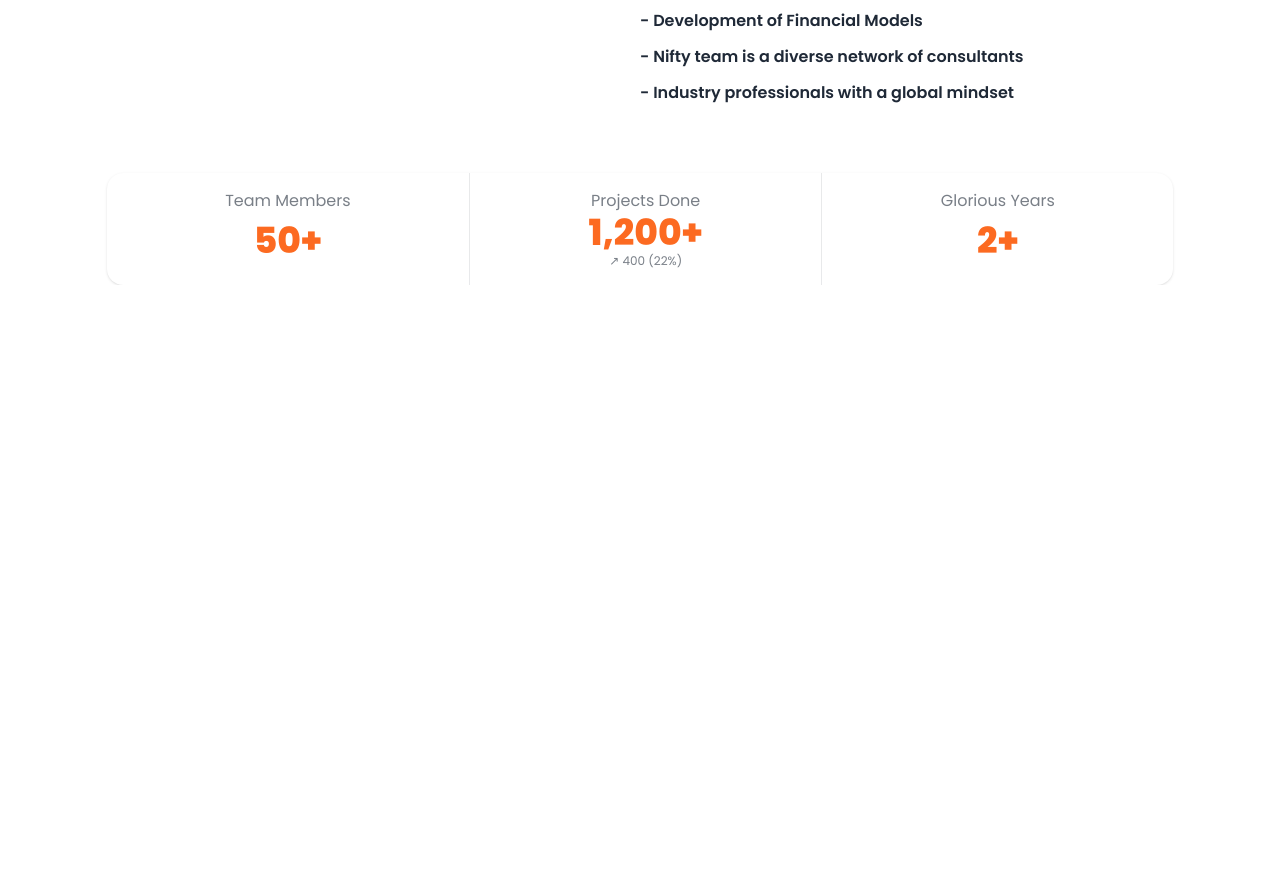
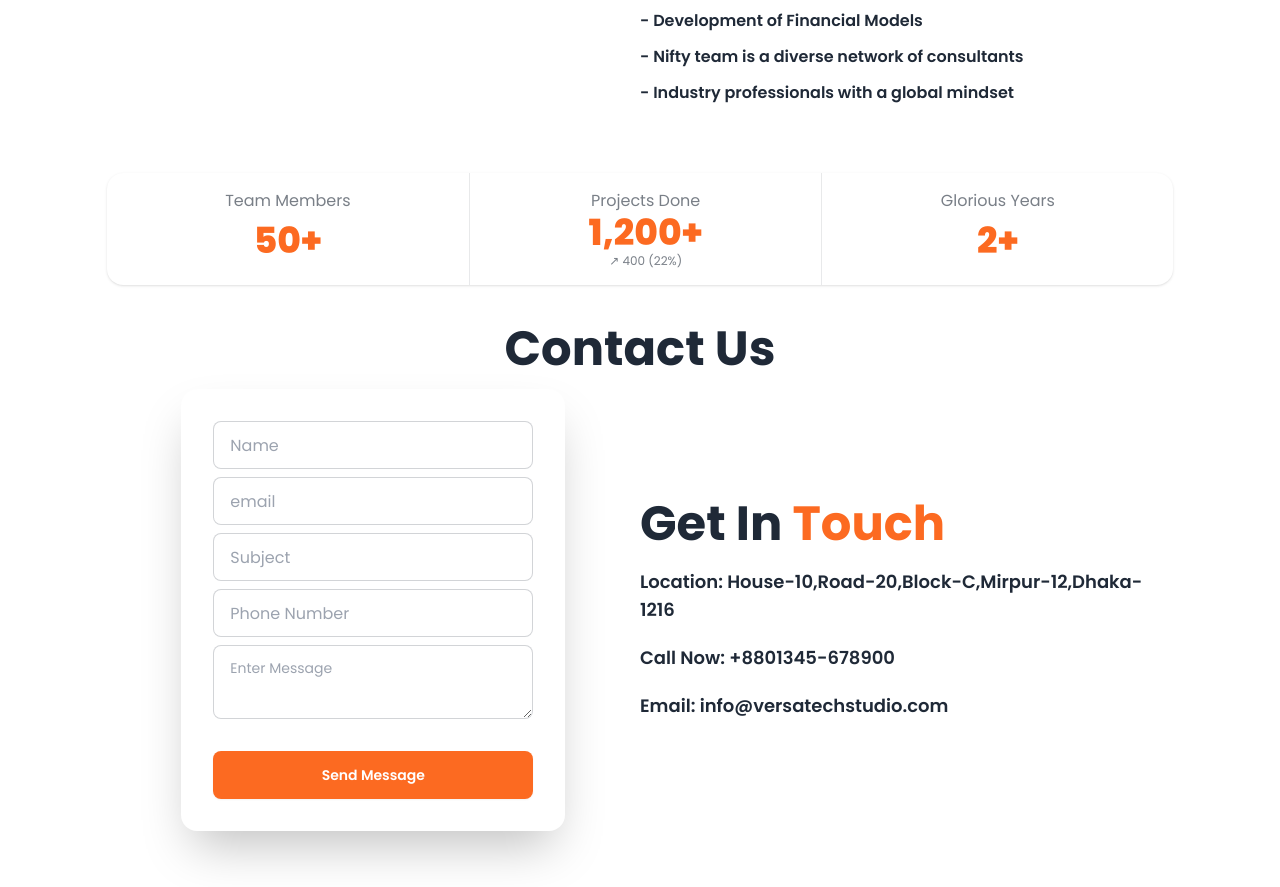
Before and after one commit to rafiulhasan1/Project-VarsaTech_Studio, a plain HTML site: page index.html in a window 1280 px wide. Shown: the part 2277-3164 px from the top of the page. Before the commit the page ends 2562 px from the top, so only its background shows below. Drawn offline with nearby package versions, Linux system fonts and the light colour scheme; a web font is replaced by a local one.

Commit message:
contact part added

```diff
--- a/index.html
+++ b/index.html
@@ -262,6 +262,45 @@
         </div>
       </div>
 
+      <!-- contact us -->
+       <h2 class="font-bold text-5xl text-center mt-10">Contact Us</h2>
+       <div class="flex flex-col lg:flex-row mb-10">
+        <div class="flex-1">
+          <div class="hero">
+            <div class="hero-content flex-col lg:flex-row-reverse">
+              <div class="card bg-base-100 w-full max-w-sm shrink-0 shadow-xl lg:shadow-2xl">
+                <form class="card-body">
+                  <div class="form-control">
+                    <input type="text" placeholder="Name" class="input input-bordered" required />
+                  </div>
+                  <div class="form-control">
+                    <input type="email" placeholder="email" class="input input-bordered" required />
+                  </div>
+                  <div class="form-control">
+                    <input type="text" placeholder="Subject" class="input input-bordered" required />
+                  </div>
+                  <div class="form-control">
+                    <input type="number" placeholder="Phone Number" class="input input-bordered" required />
+                  </div>
+                  <div class="form-control">
+                    <textarea class="textarea textarea-bordered" placeholder="Enter Message"></textarea>
+                  </div>
+                  <div class="form-control mt-6">
+                    <button class="btn bg-color text-white">Send Message</button>
+                  </div>
+                </form>
+              </div>
+            </div>
+          </div>
+        </div>
+        <div class="flex-1 mt-9 lg:mt-0 text-center lg:text-start content-center md:space-y-5">
+          <h2 class="font-bold text-3xl md:text-4xl lg:text-5xl">Get In <span class="logoColor">Touch</span></h2>
+          <p class="text-lg font-semibold">Location: House-10,Road-20,Block-C,Mirpur-12,Dhaka-1216</p>
+          <p class="text-lg font-semibold">Call Now: +8801345-678900</p>
+          <p class="text-lg font-semibold">Email: info@versatechstudio.com</p>
+        </div>
+       </div>
+
     </main>
 
     <footer>
```
